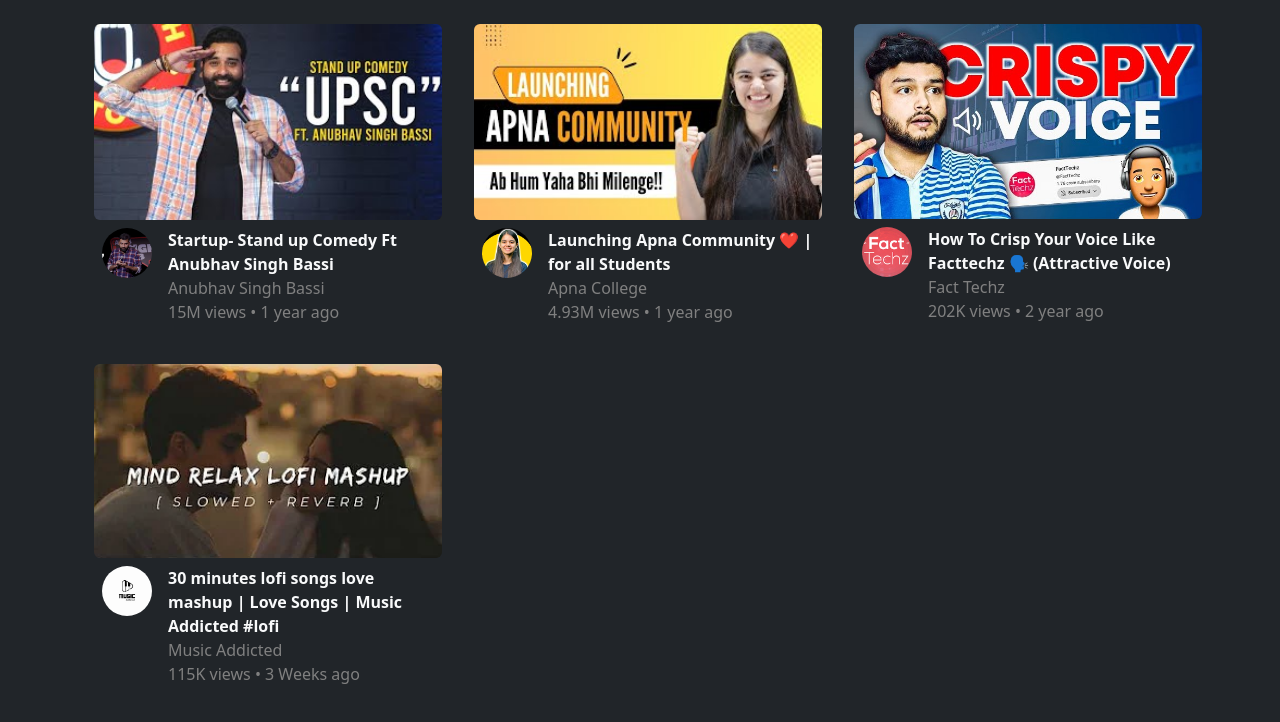
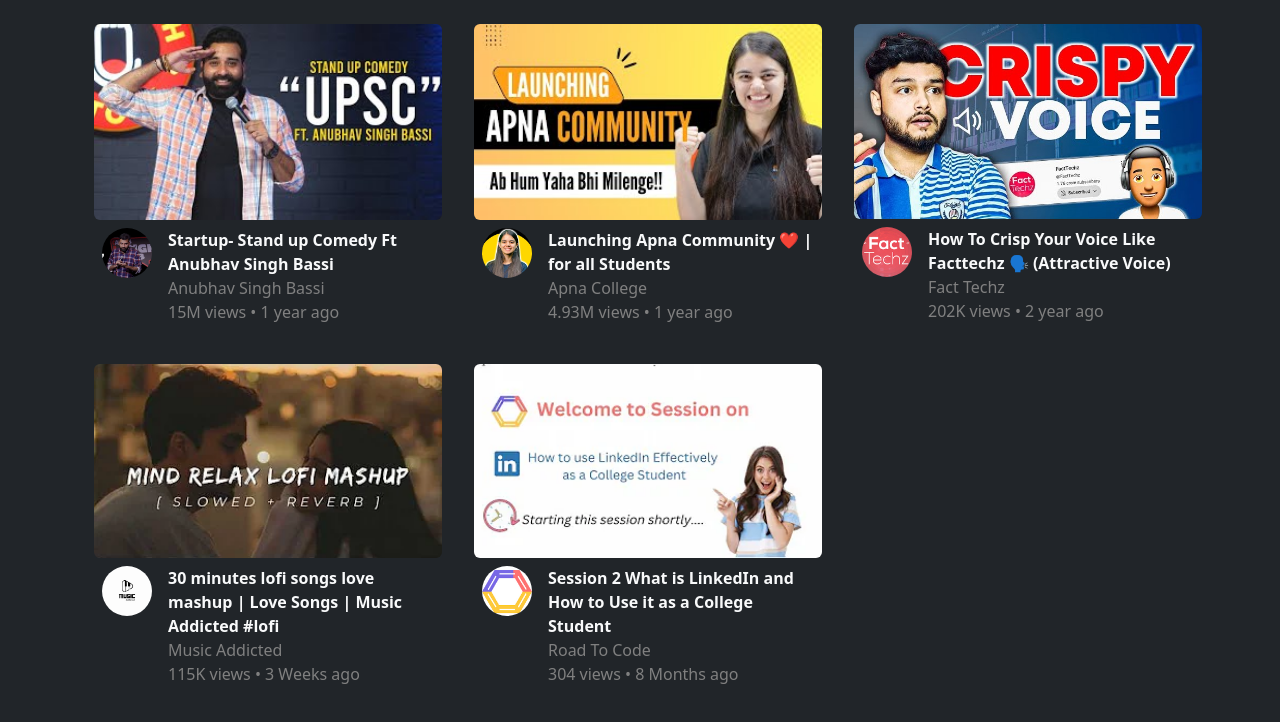
Before and after one commit to MaheshwariButle07/youtube-clone, a plain HTML site: page index.html in a window 1280 px wide. Drawn offline with nearby package versions, Linux system fonts and the light colour scheme.

Commit message:
added next video card of youtube video

```diff
--- a/index.html
+++ b/index.html
@@ -171,27 +171,27 @@
 
 
 
-             <!-- <div class="col-md-4 p-3">
+             <div class="col-md-4 p-3">
 
                 <div class="vedio-card">
 
-                    <img class="img-fluid m-2 rounded thumbnail-width" src="./images/apna-collage-thumbnail.jpg" alt="anubhav singh bassi thumbnail">
+                    <img class="img-fluid m-2 rounded thumbnail-width" src="./images/road-to-code-thumbnail.webp" alt="anubhav singh bassi thumbnail">
 
                     <div class="d-flex">
 
                         <div class="mx-3">
 
-                            <img class="rounded-circle profile-img-height" src="./images/apna-collage-profile.jpg" alt="anubhav singh bassi profile">
+                            <img class="rounded-circle profile-img-height" src="./images/road-to-code-profile.jpg" alt="anubhav singh bassi profile">
 
                         </div>
 
                         <div>
 
-                            <span class="fw-bold">Launching Apna Community ❤️ | for all Students</span>
+                            <span class="fw-bold">Session 2 What is LinkedIn and How to Use it as a College Student</span>
 
-                            <span class="d-block font-dim">Apna College</span>
+                            <span class="d-block font-dim">Road To Code</span>
 
-                            <span class="font-dim">4.93M views  • 1 year ago</span>
+                            <span class="font-dim">304 views  • 8 Months ago</span>
 
                         </div>
 
@@ -199,7 +199,7 @@
 
                 </div>
 
-             </div> -->
+             </div>
 
 
 
```
